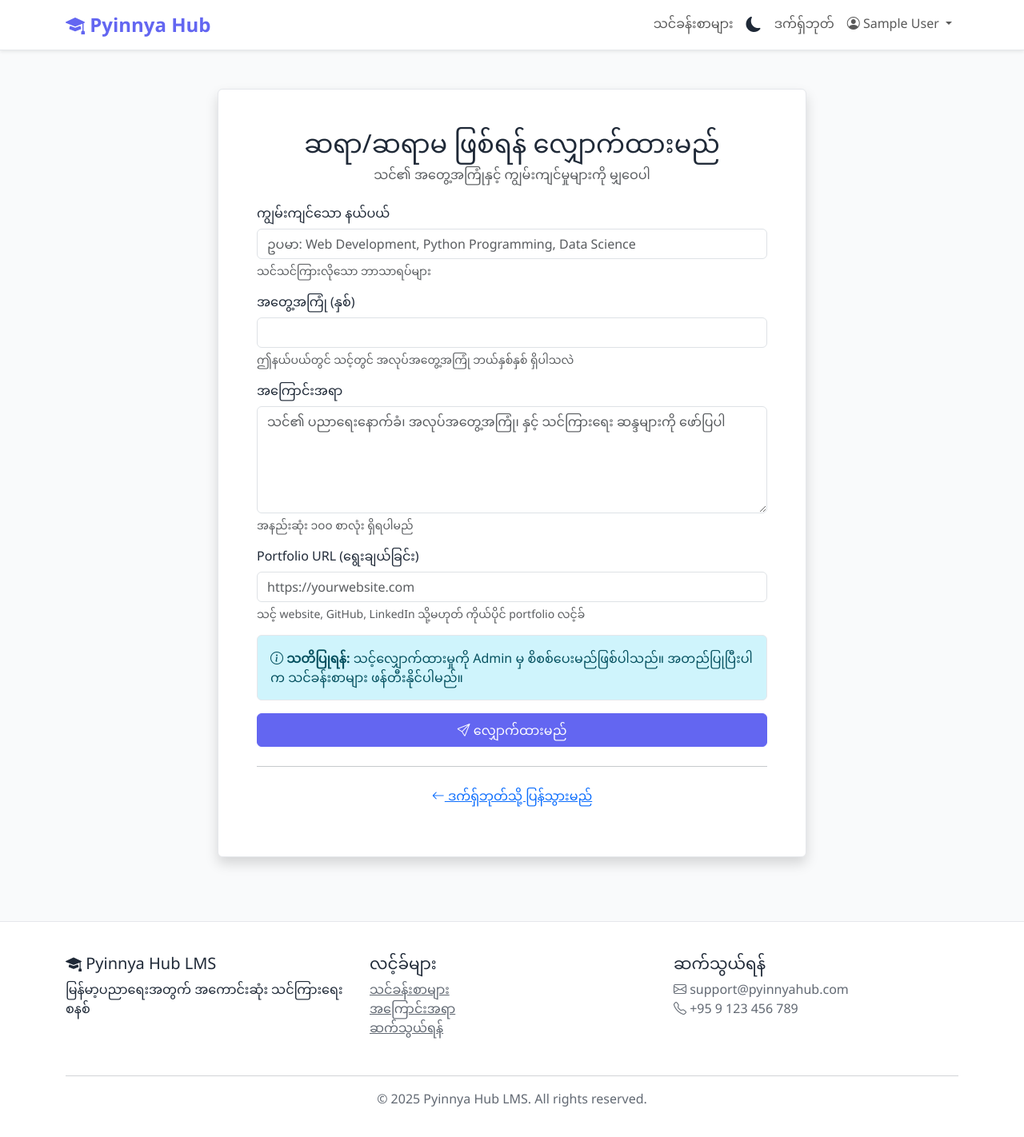
After one commit to zayarminaye/pyinnyahub-v2, a Django app: page /apply-instructor/ in a window 1280 px wide. The commit adds this page. Shown: the whole page at 80% size. Run offline with Django 4.2, Linux system fonts and the light colour scheme; the visitor is signed in with stand-in values (Sample User, id 1); data comes from the database, SQL or seed files in the repository; data that the repository does not hold is empty.

Commit message:
Feature: Improve registration validation, add instructor application, enhance colors/dark mode
**Registration Improvements:**
- Added comprehensive server-side validation with clear error messages
- Added client-side password matching validation with real-time feedback
- Form data preservation on validation errors
- Better error handling and user feedback in Burmese
- Fixed password mismatch detection issue

**Instructor Application Feature:**
- New `/apply-instructor/` page for students to apply
- Form with fields: expertise, years of experience, bio, portfolio URL
- Validation and duplicate application prevention
- Link in user dropdown menu (only for non-instructors)
- Admin can review applications in /admin/

**Color & Design Improvements:**
- Softer, more professional color palette
- Improved light mode: lighter backgrounds (#F9FAFB), softer shadows
- Elegant dark mode: deeper blues (#0F172A), better contrast
- Smooth transitions and hover effects
- Theme-aware footer with proper opacity
- Reduced brightness, more comfortable for eyes
- Clean, modern aesthetic maintained

**Files Changed:**
- users/views.py: Enhanced register_view, added apply_instructor_view
- users/urls.py: Added apply_instructor URL
- templates/auth/register.html: Client-side validation, form preservation
- templates/users/apply_instructor.html: New instructor application form
- templates/base.html: Improved color system, dark mode, instructor link
- All dashboards now use softer colors automatically

**Result:**
- No more false "password don't match" errors
- Students can apply to become instructors
- Beautiful, professional design in both light and dark modes

```diff
--- a/templates/base.html
+++ b/templates/base.html
@@ -12,24 +12,35 @@
     <!-- Custom CSS -->
     <style>
         :root {
-            --primary-color: #4F46E5;
+            /* Professional, softer colors */
+            --primary-color: #6366F1;
+            --primary-hover: #4F46E5;
             --secondary-color: #10B981;
+            --secondary-hover: #059669;
             --dark-color: #1F2937;
-            --bg-color: #ffffff;
-            --text-color: #000000;
-            --card-bg: #ffffff;
-            --border-color: #e5e7eb;
+            --bg-color: #F9FAFB;
+            --text-color: #1F2937;
+            --card-bg: #FFFFFF;
+            --border-color: #E5E7EB;
+            --shadow: rgba(0, 0, 0, 0.08);
+            --hero-gradient-start: #6366F1;
+            --hero-gradient-end: #8B5CF6;
         }
 
-        /* Dark mode colors */
+        /* Elegant dark mode colors */
         [data-theme="dark"] {
-            --primary-color: #6366F1;
+            --primary-color: #818CF8;
+            --primary-hover: #A5B4FC;
             --secondary-color: #34D399;
+            --secondary-hover: #6EE7B7;
             --dark-color: #111827;
-            --bg-color: #1F2937;
-            --text-color: #F9FAFB;
-            --card-bg: #374151;
-            --border-color: #4B5563;
+            --bg-color: #0F172A;
+            --text-color: #E2E8F0;
+            --card-bg: #1E293B;
+            --border-color: #334155;
+            --shadow: rgba(0, 0, 0, 0.4);
+            --hero-gradient-start: #3730A3;
+            --hero-gradient-end: #6B21A8;
         }
 
         body {
@@ -113,19 +129,35 @@
             text-decoration: none;
             display: inline-block;
             margin: 5px;
-            transition: all 0.3s;
+            transition: all 0.3s ease;
         }
 
         .category-badge:hover {
-            background-color: #059669;
+            background-color: var(--secondary-hover);
             transform: scale(1.05);
+            box-shadow: 0 4px 8px var(--shadow);
         }
 
         footer {
-            background-color: var(--dark-color);
-            color: white;
+            background-color: var(--card-bg);
+            color: var(--text-color);
+            border-top: 1px solid var(--border-color);
             padding: 40px 0 20px;
             margin-top: 80px;
+        }
+
+        footer a {
+            color: var(--text-color);
+            opacity: 0.7;
+            transition: opacity 0.3s ease;
+        }
+
+        footer a:hover {
+            opacity: 1;
+        }
+
+        .alert {
+            border: 1px solid var(--border-color);
         }
 
         .notification-badge {
@@ -175,6 +207,10 @@
                                 <li><a class="dropdown-item" href="{% url 'profile' %}"><i class="bi bi-person"></i> ပရိုဖိုင်</a></li>
                                 <li><a class="dropdown-item" href="{% url 'my_subscriptions' %}"><i class="bi bi-book"></i> ကျွန်ုပ်၏ သင်ခန်းစာများ</a></li>
                                 <li><a class="dropdown-item" href="{% url 'my_payments' %}"><i class="bi bi-credit-card"></i> ငွေပေးချေမှု မှတ်တမ်း</a></li>
+                                {% if not user.is_instructor %}
+                                <li><hr class="dropdown-divider"></li>
+                                <li><a class="dropdown-item" href="{% url 'apply_instructor' %}"><i class="bi bi-mortarboard"></i> ဆရာ/ဆရာမ ဖြစ်ရန် လျှောက်ထားမည်</a></li>
+                                {% endif %}
                                 <li><hr class="dropdown-divider"></li>
                                 <li><a class="dropdown-item" href="{% url 'logout' %}"><i class="bi bi-box-arrow-right"></i> ထွက်မည်</a></li>
                             </ul>
@@ -220,21 +256,21 @@
                 <div class="col-md-4 mb-3">
                     <h5>လင့်ခ်များ</h5>
                     <ul class="list-unstyled">
-                        <li><a href="{% url 'course_list' %}" class="text-white-50">သင်ခန်းစာများ</a></li>
-                        <li><a href="#" class="text-white-50">အကြောင်းအရာ</a></li>
-                        <li><a href="#" class="text-white-50">ဆက်သွယ်ရန်</a></li>
+                        <li><a href="{% url 'course_list' %}">သင်ခန်းစာများ</a></li>
+                        <li><a href="#">အကြောင်းအရာ</a></li>
+                        <li><a href="#">ဆက်သွယ်ရန်</a></li>
                     </ul>
                 </div>
                 <div class="col-md-4 mb-3">
                     <h5>ဆက်သွယ်ရန်</h5>
-                    <p class="text-white-50">
+                    <p style="opacity: 0.7">
                         <i class="bi bi-envelope"></i> support@pyinnyahub.com<br>
                         <i class="bi bi-telephone"></i> +95 9 123 456 789
                     </p>
                 </div>
             </div>
-            <hr class="bg-white">
-            <div class="text-center text-white-50">
+            <hr style="opacity: 0.2">
+            <div class="text-center" style="opacity: 0.7">
                 <p>&copy; 2025 Pyinnya Hub LMS. All rights reserved.</p>
             </div>
         </div>
--- /dev/null
+++ b/templates/users/apply_instructor.html
@@ -0,0 +1,67 @@
+{% extends 'base.html' %}
+
+{% block title %}Apply to Become Instructor{% endblock %}
+
+{% block content %}
+<div class="container">
+    <div class="row justify-content-center mt-5 mb-5">
+        <div class="col-md-8">
+            <div class="card shadow">
+                <div class="card-body p-5">
+                    <h2 class="text-center mb-2">ဆရာ/ဆရာမ ဖြစ်ရန် လျှောက်ထားမည်</h2>
+                    <p class="text-center text-muted mb-4">သင်၏ အတွေ့အကြုံနှင့် ကျွမ်းကျင်မှုများကို မျှဝေပါ</p>
+
+                    <form method="post">
+                        {% csrf_token %}
+                        <div class="mb-3">
+                            <label for="expertise" class="form-label">ကျွမ်းကျင်သော နယ်ပယ်</label>
+                            <input type="text" class="form-control" id="expertise" name="expertise"
+                                   value="{{ form_data.expertise|default:'' }}"
+                                   placeholder="ဥပမာ: Web Development, Python Programming, Data Science"
+                                   required>
+                            <div class="form-text">သင်သင်ကြားလိုသော ဘာသာရပ်များ</div>
+                        </div>
+
+                        <div class="mb-3">
+                            <label for="years_of_experience" class="form-label">အတွေ့အကြုံ (နှစ်)</label>
+                            <input type="number" class="form-control" id="years_of_experience" name="years_of_experience"
+                                   value="{{ form_data.years_of_experience|default:'' }}"
+                                   min="0" max="50" required>
+                            <div class="form-text">ဤနယ်ပယ်တွင် သင့်တွင် အလုပ်အတွေ့အကြုံ ဘယ်နှစ်နှစ် ရှိပါသလဲ</div>
+                        </div>
+
+                        <div class="mb-3">
+                            <label for="bio" class="form-label">အကြောင်းအရာ</label>
+                            <textarea class="form-control" id="bio" name="bio" rows="5" required
+                                      placeholder="သင်၏ ပညာရေးနောက်ခံ၊ အလုပ်အတွေ့အကြုံ၊ နှင့် သင်ကြားရေး ဆန္ဒများကို ဖော်ပြပါ">{{ form_data.bio|default:'' }}</textarea>
+                            <div class="form-text">အနည်းဆုံး ၁၀၀ စာလုံး ရှိရပါမည်</div>
+                        </div>
+
+                        <div class="mb-3">
+                            <label for="portfolio_url" class="form-label">Portfolio URL (ရွေးချယ်ခြင်း)</label>
+                            <input type="url" class="form-control" id="portfolio_url" name="portfolio_url"
+                                   value="{{ form_data.portfolio_url|default:'' }}"
+                                   placeholder="https://yourwebsite.com">
+                            <div class="form-text">သင့် website, GitHub, LinkedIn သို့မဟုတ် ကိုယ်ပိုင် portfolio လင့်ခ်</div>
+                        </div>
+
+                        <div class="alert alert-info">
+                            <i class="bi bi-info-circle"></i>
+                            <strong>သတိပြုရန်:</strong> သင့်လျှောက်ထားမှုကို Admin မှ စိစစ်ပေးမည်ဖြစ်ပါသည်။ အတည်ပြုပြီးပါက သင်ခန်းစာများ ဖန်တီးနိုင်ပါမည်။
+                        </div>
+
+                        <button type="submit" class="btn btn-primary w-100 py-2">
+                            <i class="bi bi-send"></i> လျှောက်ထားမည်
+                        </button>
+                    </form>
+
+                    <hr class="my-4">
+                    <p class="text-center text-muted">
+                        <a href="{% url 'dashboard' %}"><i class="bi bi-arrow-left"></i> ဒက်ရှ်ဘုတ်သို့ ပြန်သွားမည်</a>
+                    </p>
+                </div>
+            </div>
+        </div>
+    </div>
+</div>
+{% endblock %}
--- a/users/urls.py
+++ b/users/urls.py
@@ -19,6 +19,9 @@ urlpatterns = [
     path('dashboard/instructor/', views.instructor_dashboard_view, name='instructor_dashboard'),
     path('dashboard/admin/', views.admin_dashboard_view, name='admin_dashboard'),
 
+    # Instructor Application
+    path('apply-instructor/', views.apply_instructor_view, name='apply_instructor'),
+
     # Admin Approval Views
     path('admin/payment/<int:payment_id>/approve/', views.admin_approve_payment_view, name='admin_approve_payment'),
     path('admin/payment/<int:payment_id>/reject/', views.admin_reject_payment_view, name='admin_reject_payment'),
--- a/users/views.py
+++ b/users/views.py
@@ -156,35 +156,65 @@ def register_view(request):
         return redirect('dashboard')
 
     if request.method == 'POST':
-        email = request.POST.get('email')
-        password = request.POST.get('password')
-        password2 = request.POST.get('password2')
-        first_name = request.POST.get('first_name')
-        last_name = request.POST.get('last_name')
+        email = request.POST.get('email', '').strip()
+        password = request.POST.get('password', '')
+        password2 = request.POST.get('password2', '')
+        first_name = request.POST.get('first_name', '').strip()
+        last_name = request.POST.get('last_name', '').strip()
+
+        # Preserve form data for re-rendering on error
+        form_data = {
+            'email': email,
+            'first_name': first_name,
+            'last_name': last_name,
+        }
 
         # Validation
-        if password != password2:
-            messages.error(request, "Passwords don't match.")
-            return render(request, 'auth/register.html')
+        errors = []
 
-        if User.objects.filter(email=email).exists():
-            messages.error(request, "Email already registered.")
-            return render(request, 'auth/register.html')
+        # Check required fields
+        if not all([email, password, password2, first_name, last_name]):
+            errors.append("ကျေးဇူးပြု၍ အချက်အလက်အားလုံး ဖြည့်ပေးပါ။")
+
+        # Validate email format
+        if email and '@' not in email:
+            errors.append("အီးမေးလ် မှန်ကန်မှု မရှိပါ။")
+
+        # Check email already exists
+        if email and User.objects.filter(email=email).exists():
+            errors.append("ဤအီးမေးလ်ကို အသုံးပြုပြီးဖြစ်ပါသည်။")
+
+        # Validate password length
+        if password and len(password) < 8:
+            errors.append("လျှို့ဝှက်နံပါတ် အနည်းဆုံး ၈ လုံး ရှိရမည်။")
+
+        # Check passwords match
+        if password and password2 and password != password2:
+            errors.append("လျှို့ဝှက်နံပါတ် မတူညီပါ။")
+
+        if errors:
+            for error in errors:
+                messages.error(request, error)
+            return render(request, 'auth/register.html', {'form_data': form_data})
 
         # Create user
-        user = User.objects.create_user(
-            email=email,
-            password=password,
-            first_name=first_name,
-            last_name=last_name
-        )
+        try:
+            user = User.objects.create_user(
+                email=email,
+                password=password,
+                first_name=first_name,
+                last_name=last_name
+            )
 
-        # Send welcome email
-        from notifications.services import NotificationService
-        NotificationService.send_registration_confirmation(user)
+            # Send welcome email
+            from notifications.services import NotificationService
+            NotificationService.send_registration_confirmation(user)
 
-        messages.success(request, "Registration successful! Please login.")
-        return redirect('login')
+            messages.success(request, "စာရင်းသွင်းမှု အောင်မြင်ပါသည်။ ကျေးဇူးပြု၍ အကောင့်ဝင်ပါ။")
+            return redirect('login')
+        except Exception as e:
+            messages.error(request, f"စာရင်းသွင်းရာတွင် အမှားရှိပါသည်: {str(e)}")
+            return render(request, 'auth/register.html', {'form_data': form_data})
 
     return render(request, 'auth/register.html')
 
@@ -475,3 +505,69 @@ def admin_reject_instructor_view(request, application_id):
 
     context = {'application': application}
     return render(request, 'admin/reject_instructor.html', context)
+
+
+@login_required
+def apply_instructor_view(request):
+    """Student applies to become an instructor."""
+    # Check if user already has an application
+    existing_application = InstructorApplication.objects.filter(
+        user=request.user,
+        status__in=['pending', 'approved']
+    ).first()
+
+    if existing_application:
+        if existing_application.status == 'approved':
+            messages.info(request, "သင်သည် ဆရာ/ဆရာမအဖြစ် အတည်ပြုပြီးဖြစ်ပါသည်။")
+            return redirect('dashboard')
+        else:
+            messages.info(request, "သင့်လျှောက်ထားမှုကို စိစစ်နေဆဲဖြစ်ပါသည်။")
+            return redirect('dashboard')
+
+    if request.method == 'POST':
+        expertise = request.POST.get('expertise', '').strip()
+        years_of_experience = request.POST.get('years_of_experience')
+        bio = request.POST.get('bio', '').strip()
+        portfolio_url = request.POST.get('portfolio_url', '').strip()
+
+        # Preserve form data
+        form_data = {
+            'expertise': expertise,
+            'years_of_experience': years_of_experience,
+            'bio': bio,
+            'portfolio_url': portfolio_url,
+        }
+
+        # Validation
+        errors = []
+        if not all([expertise, years_of_experience, bio]):
+            errors.append("ကျေးဇူးပြု၍ အချက်အလက်အားလုံး ဖြည့်ပေးပါ။")
+
+        try:
+            years = int(years_of_experience)
+            if years < 0:
+                errors.append("အတွေ့အကြုံနှစ် မှန်ကန်မှု မရှိပါ။")
+        except (ValueError, TypeError):
+            errors.append("အတွေ့အကြုံနှစ် မှန်ကန်မှု မရှိပါ။")
+
+        if errors:
+            for error in errors:
+                messages.error(request, error)
+            return render(request, 'users/apply_instructor.html', {'form_data': form_data})
+
+        # Create application
+        try:
+            InstructorApplication.objects.create(
+                user=request.user,
+                expertise=expertise,
+                years_of_experience=years_of_experience,
+                bio=bio,
+                portfolio_url=portfolio_url if portfolio_url else None
+            )
+            messages.success(request, "လျှောက်ထားမှု အောင်မြင်ပါသည်။ Admin မှ စိစစ်ပြီး အကြောင်းကြားပါမည်။")
+            return redirect('dashboard')
+        except Exception as e:
+            messages.error(request, f"အမှား: {str(e)}")
+            return render(request, 'users/apply_instructor.html', {'form_data': form_data})
+
+    return render(request, 'users/apply_instructor.html')
```
Also changed, not shown: other parts of templates/base.html (+13 -8 lines), templates/auth/register.html (+52 -4 lines).
